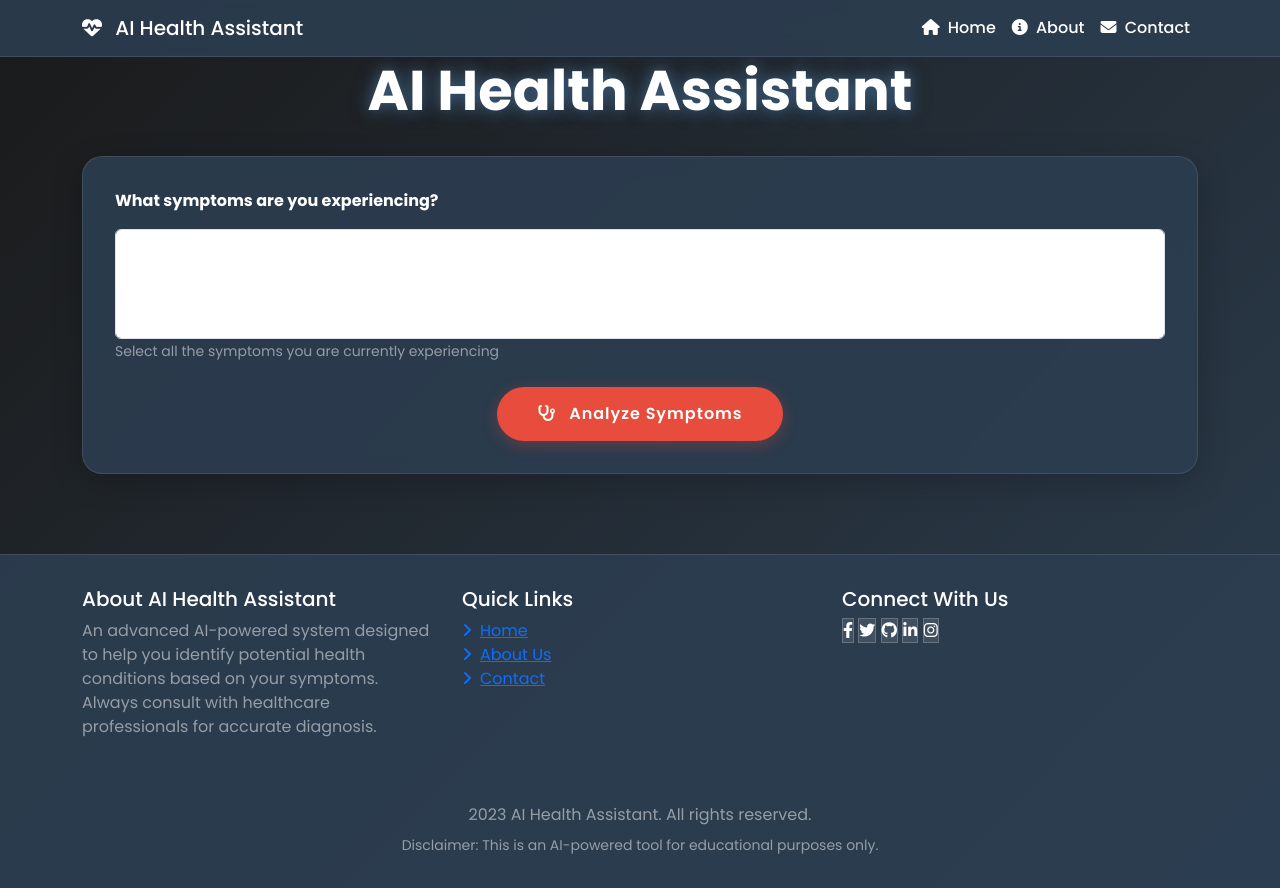
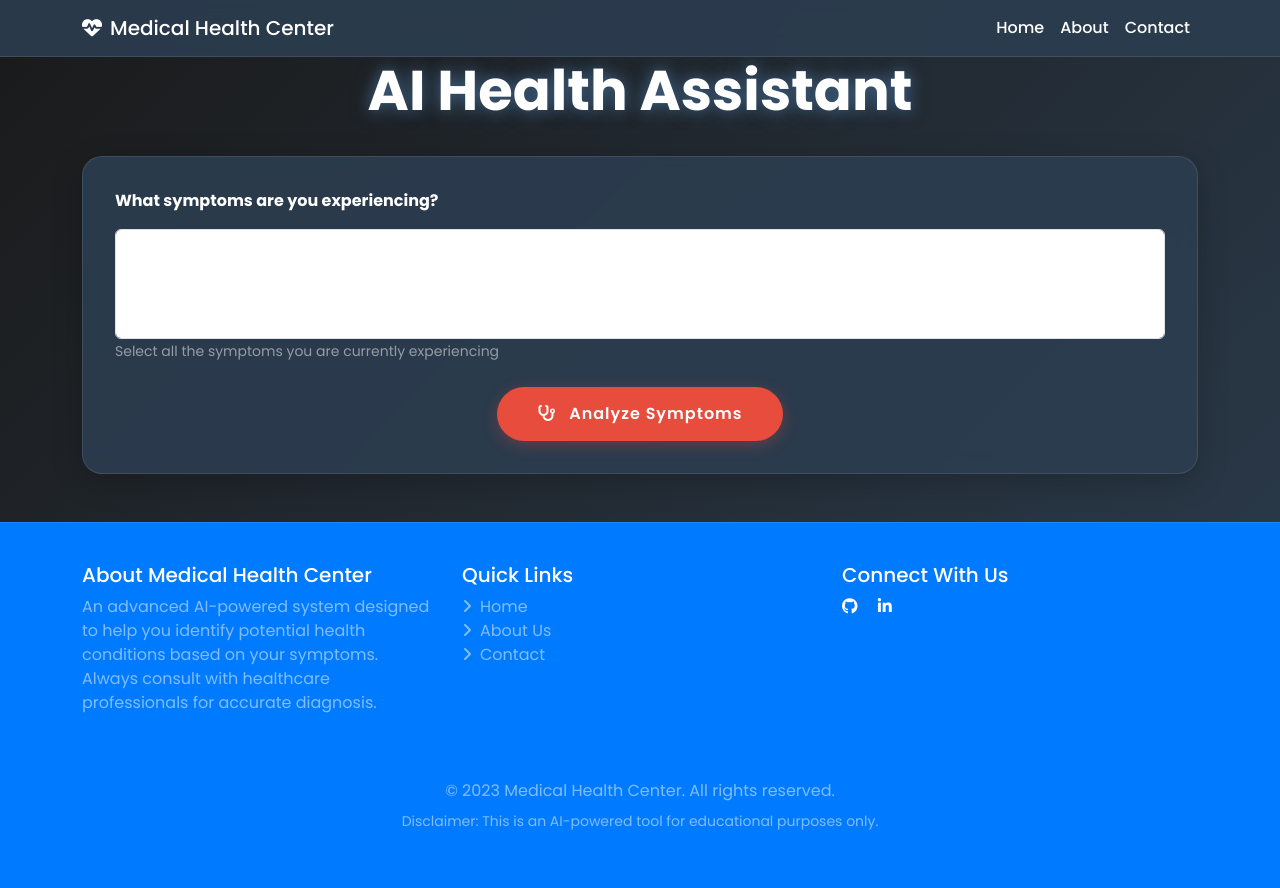
Before and after one commit to Ashish-Kumar-Saw/AI-Health-Care, a Flask app: page / in a window 1280 px wide. After the commit the page ends 830 px from the top, so only its background shows below. Run offline with Flask 3, Linux system fonts and the light colour scheme; lists and menus that the app fills with data are empty; parts of the project's set-up code (start-up, migrations or seed data) failed here and were passed over; some libraries are stand-ins or nearby versions.

Commit message:
Change Front Web Page

```diff
--- a/templates/index.html
+++ b/templates/index.html
@@ -188,23 +188,22 @@
     <!-- Navbar -->
     <nav class="navbar navbar-expand-lg">
         <div class="container">
-            <a class="navbar-brand" href="#">
-                <i class="fas fa-heartbeat me-2"></i>
-                AI Health Assistant
+            <a class="navbar-brand" href="/">
+                <i class="fas fa-heartbeat me-2"></i>Medical Health Center
             </a>
-            <button class="navbar-toggler" type="button" data-bs-toggle="collapse" data-bs-target="#navbarNav">
+            <button class="navbar-toggler" type="button" data-bs-toggle="collapse" data-bs-target="#navbarNav" aria-controls="navbarNav" aria-expanded="false" aria-label="Toggle navigation">
                 <span class="navbar-toggler-icon"></span>
             </button>
             <div class="collapse navbar-collapse" id="navbarNav">
                 <ul class="navbar-nav ms-auto">
                     <li class="nav-item">
-                        <a class="nav-link" href="#"><i class="fas fa-home me-1"></i> Home</a>
+                        <a class="nav-link active" href="/">Home</a>
                     </li>
                     <li class="nav-item">
-                        <a class="nav-link" href="about.html"><i class="fas fa-info-circle me-1"></i> About</a>
+                        <a class="nav-link" href="/about">About</a>
                     </li>
                     <li class="nav-item">
-                        <a class="nav-link" href="contact.html"><i class="fas fa-envelope me-1"></i> Contact</a>
+                        <a class="nav-link" href="/contact">Contact</a>
                     </li>
                 </ul>
             </div>
@@ -482,11 +481,11 @@
     </div>
 
     <!-- Footer -->
-    <footer class="footer">
+<footer class="footer mt-5" style="background-color: #007bff; padding: 40px 0; color: white;">
     <div class="container">
         <div class="row g-4">
             <div class="col-12 col-md-4 mb-4">
-                    <h5 class="footer-heading">About AI Health Assistant</h5>
+                <h5 class="footer-heading">About Medical Health Center</h5>
                 <p class="text-white-50">
                     An advanced AI-powered system designed to help you identify potential health conditions based on your symptoms.
                     Always consult with healthcare professionals for accurate diagnosis.
@@ -496,27 +495,24 @@
             <div class="col-12 col-md-4 mb-4">
                 <h5 class="footer-heading">Quick Links</h5>
                 <ul class="list-unstyled">
-                        <li><a href="#" class="footer-link"><i class="fas fa-angle-right me-2"></i>Home</a></li>
-                        <li><a href="about.html" class="footer-link"><i class="fas fa-angle-right me-2"></i>About Us</a></li>
-                        <li><a href="contact.html" class="footer-link"><i class="fas fa-angle-right me-2"></i>Contact</a></li>
+                    <li><a href="/" class="text-white-50 text-decoration-none"><i class="fas fa-angle-right me-2"></i>Home</a></li>
+                    <li><a href="/about" class="text-white-50 text-decoration-none"><i class="fas fa-angle-right me-2"></i>About Us</a></li>
+                    <li><a href="/contact" class="text-white-50 text-decoration-none"><i class="fas fa-angle-right me-2"></i>Contact</a></li>
                 </ul>
             </div>
 
             <div class="col-12 col-md-4 mb-4">
                 <h5 class="footer-heading">Connect With Us</h5>
                 <div class="social-links">
-                        <a href="#" class="social-link"><i class="fab fa-facebook-f"></i></a>
-                        <a href="#" class="social-link"><i class="fab fa-twitter"></i></a>
-                        <a href="https://github.com/Ashish-Kumar-Saw?tab=repositories" class="social-link"><i class="fab fa-github"></i></a>
-                        <a href="https://www.linkedin.com/in/ashish-kumar-34a95a24b" class="social-link"><i class="fab fa-linkedin-in"></i></a>
-                        <a href="#" class="social-link"><i class="fab fa-instagram"></i></a>
+                    <a href="https://github.com/Ashish-Kumar-Saw?tab=repositories" class="text-white me-3"><i class="fab fa-github"></i></a>
+                    <a href="https://www.linkedin.com/in/ashish-kumar-34a95a24b" class="text-white me-3"><i class="fab fa-linkedin-in"></i></a>
                 </div>
             </div>
         </div>
 
         <div class="row mt-4">
             <div class="col-12 text-center">
-                    <p class="mb-0 text-white-50"> 2023 AI Health Assistant. All rights reserved.</p>
+                <p class="mb-0 text-white-50">© 2023 Medical Health Center. All rights reserved.</p>
                 <p class="mt-2 mb-0 text-white-50 small">Disclaimer: This is an AI-powered tool for educational purposes only.</p>
             </div>
         </div>
```
Also changed, not shown: templates/about.html (+32 -0 lines), templates/contact.html (+32 -0 lines). Lines whose indentation alone changed are shown as unchanged.
